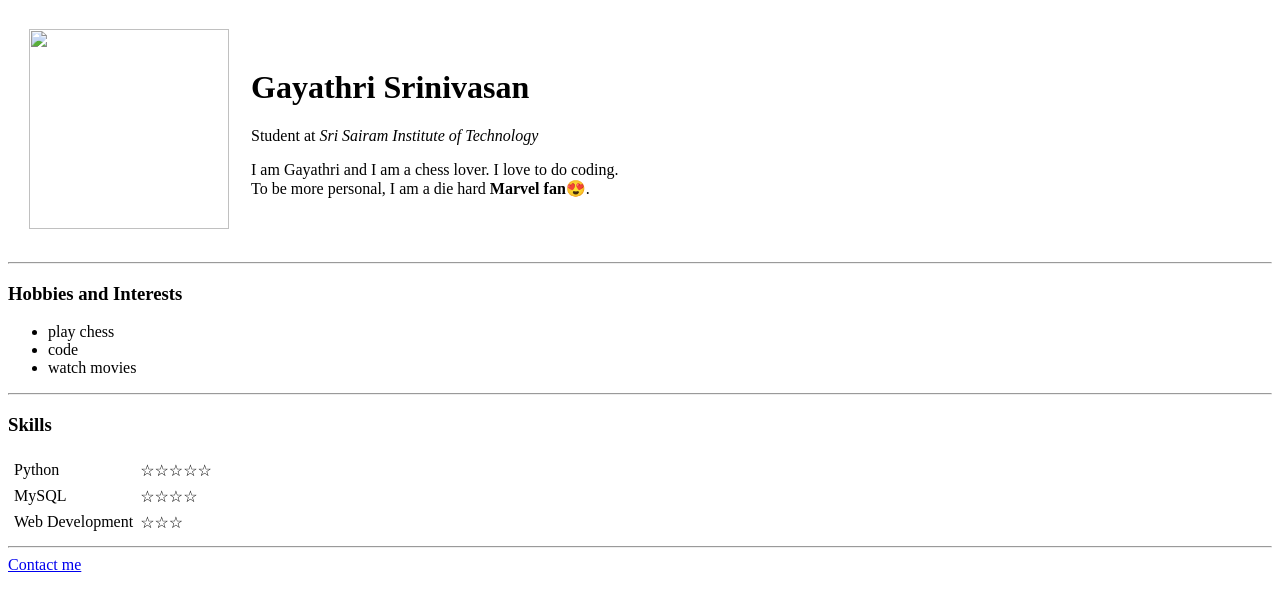
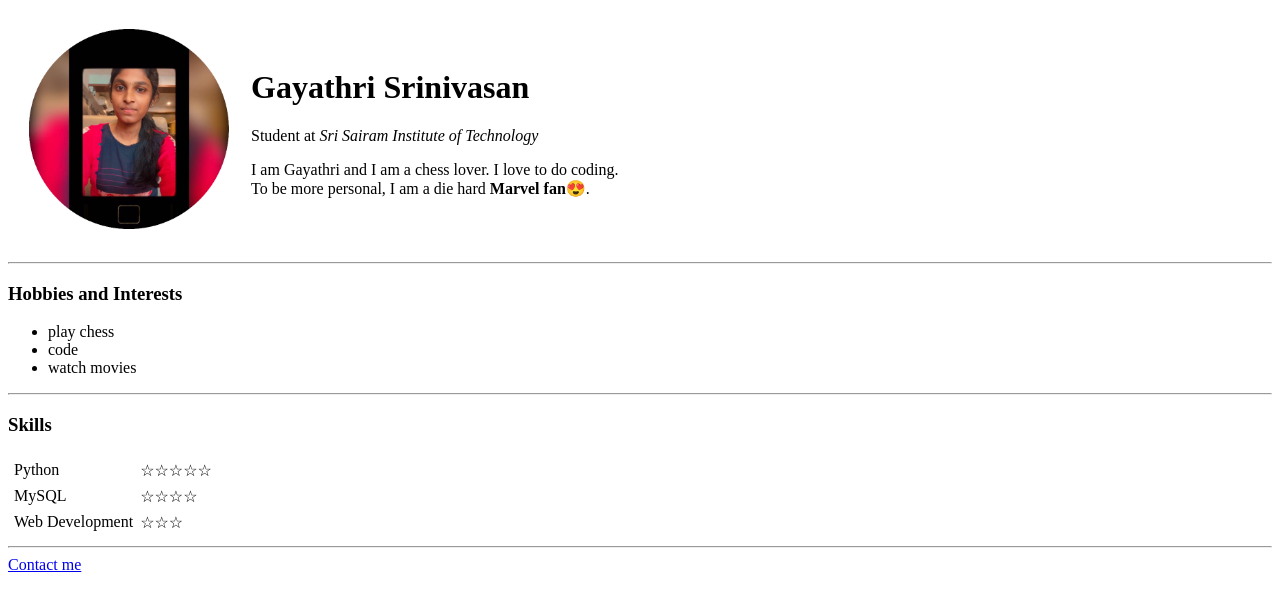
Before and after one commit to gayathri-srinii/Simple-Portfolio, a plain HTML site: page index.html in a window 1280 px wide. Drawn offline with Linux system fonts and the light colour scheme.

Commit message:
Changed image directory

```diff
--- a/index.html
+++ b/index.html
@@ -7,7 +7,7 @@
 <body>
     <table cellspacing="20">
         <tr>
-            <td><img src="images/gayuu1.png" alt="" width="200" height="200"></td>
+            <td><img src="gayuu1.png" alt="" width="200" height="200"></td>
             <td>
             <h1>Gayathri Srinivasan</h1>
             <p>Student at <em>Sri Sairam Institute of Technology</em></p>
```
